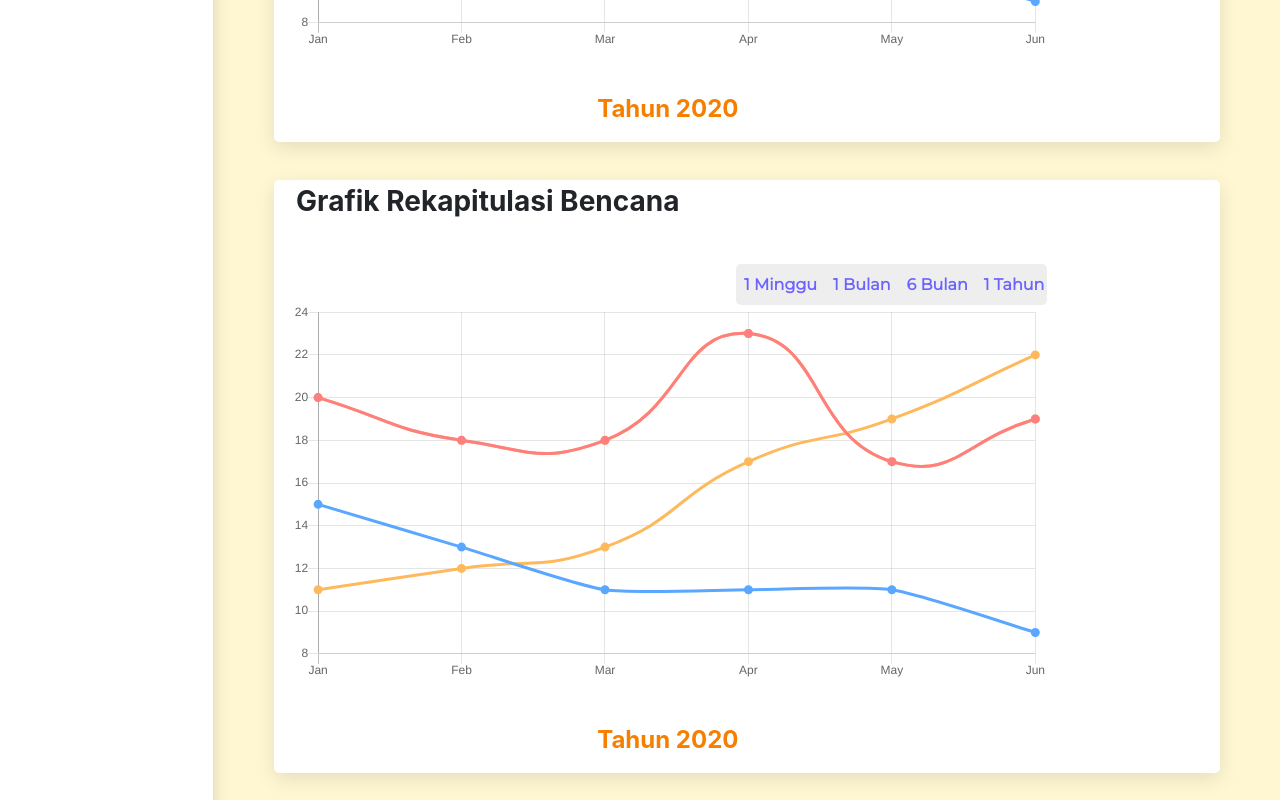
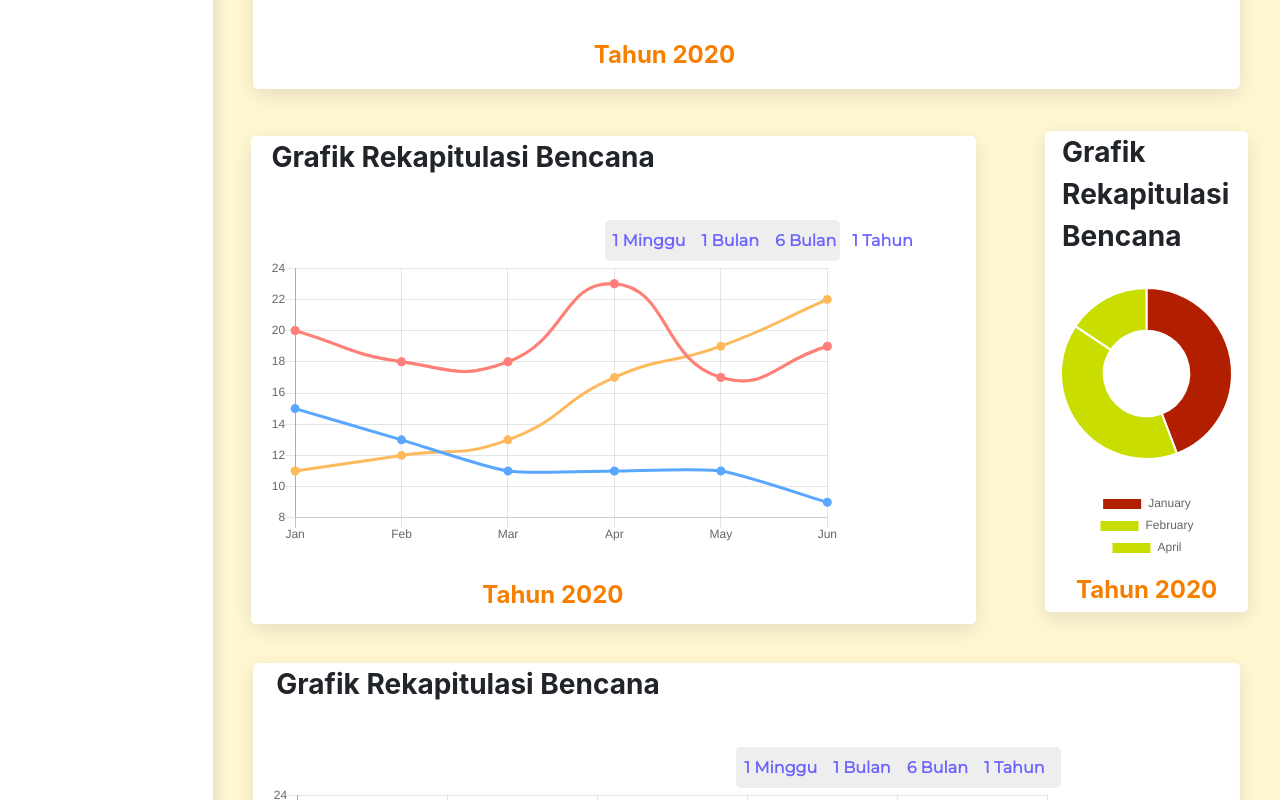
Before and after one commit to Elkaedah/sikat-design, a React (Create React App) app: page / in a window 1280 px wide. Shown: the part 860-1660 px from the top of the page. Built offline with nearby package versions, Linux system fonts and the light colour scheme.

Commit message:
Chart fix
Ini nanti Chart yang sudah diperbarui

```diff
--- a/src/App.js
+++ b/src/App.js
@@ -2,6 +2,7 @@ import React from "react";
 import "./component/style/body.scss";
 import "./component/style/index.scss";
 import Chart from "./component/chart";
+import Chart2 from "./component/chart2";
 import Welcome from "./component/welcome";
 import Sidebar from "./component/sidebar";
 import profile from "./component/img/profile-exam.jpg";
@@ -138,8 +139,19 @@ function Dashboard() {
         Welcome > < /Welcome> <
         Chart / >
         <
+        Row >
+        <
+        Col md = { 9 } >
+        <
         Chart / >
         <
+        /Col> <
+        Col md = { 3 } >
+        <
+        Chart2 / >
+        <
+        /Col> <
+        /Row> <
         Chart / >
         <
         /div>
--- /dev/null
+++ b/src/component/chart2.jsx
@@ -0,0 +1,55 @@
+import React from "react";
+import "./style/index.scss";
+import { Container, Row, Col } from "react-bootstrap";
+import  { Doughnut }  from "react-chartjs-2";
+import { Link, useRouteMatch } from "react-router-dom";
+
+const state = {
+  labels: ["January", "February", "April"],
+  datasets: [
+    {
+      label: "Rainfall",
+      backgroundColor: ["#B21F00", "#C9DE00", "#C9DE00"],
+      hoverBackgroundColor: ["#501800", "#4B5000", "#C9DE00"],
+      data: [65, 59,23],
+    },
+  ],
+};
+const options = {
+  legend: {
+    display: true,
+    position: "bottom",
+  },
+};
+
+function LinkInto({ label, to, activeOnlyWhenExact }) {
+  let match = useRouteMatch({
+    path: to,
+    exact: activeOnlyWhenExact,
+  });
+  return (
+    <Link className={match ? "active-select" : ""} to={to}>
+      {label}
+    </Link>
+  );
+}
+
+class Chart2 extends React.Component {
+  render() {
+    return (
+      <Container fluid>
+        <Row className="chart">
+          <Col>
+            <div className="judul">Grafik Rekapitulasi Bencana</div>
+            <Doughnut data={state} width={85} options={options} />
+            <div className="tahun">Tahun 2020</div>
+          </Col>
+          {/* <Col md={1}>
+            <div className="keterangan">Keterangan</div>
+          </Col> */}
+        </Row>
+      </Container>
+    );
+  }
+}
+export default Chart2;
--- a/src/component/style/body/_chart.scss
+++ b/src/component/style/body/_chart.scss
@@ -1,7 +1,7 @@
 .chart {
     display: block;
     background: $whiteColor;
-    @include default-size(auto, 3%);
+    @include default-size(auto, 1%);
     border-radius: 5px;
     box-shadow: 0 6px 20px rgba(0, 0, 0, 0.1);
     .judul {
--- a/src/component/style/body/_welcome.scss
+++ b/src/component/style/body/_welcome.scss
@@ -1,6 +1,7 @@
 .welcome {
     @include opacity-bg($primaryColor, 0.3);
     @extend .chart;
+    margin: 1%;
     color: $primaryColor;
     font-weight: bolder;
     font-size: 24px;
```
